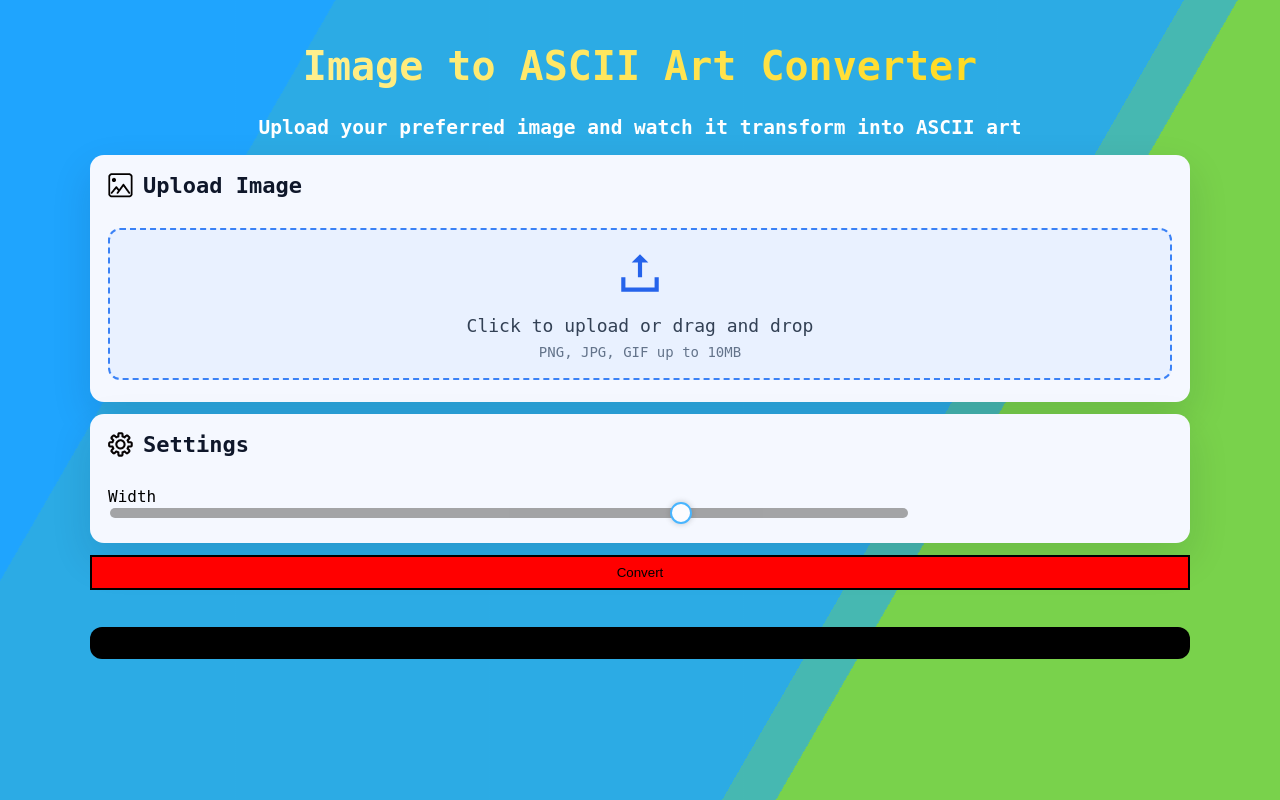
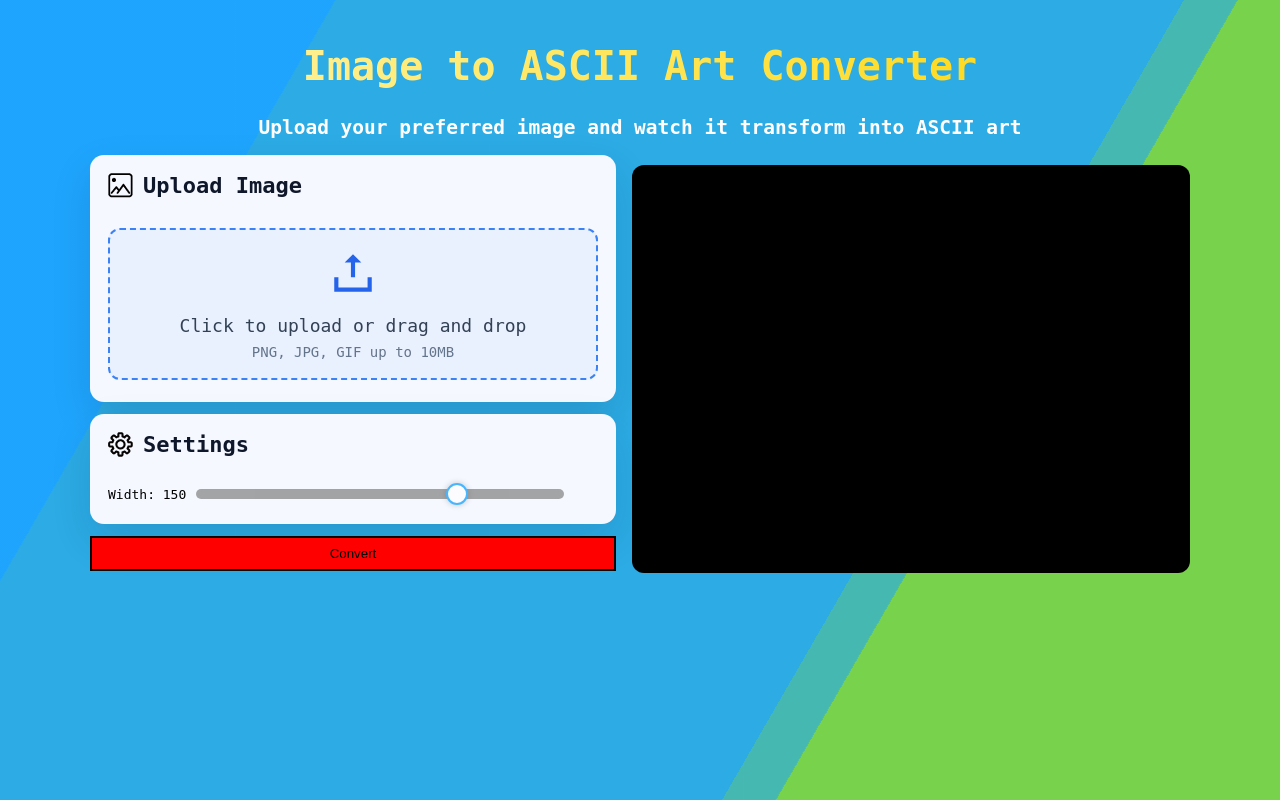
Before and after one commit to liuphui/ASCII-Images, a FastAPI app: page / in a window 1280 px wide. Run offline with FastAPI, Linux system fonts and the light colour scheme.

Commit message:
Changed layout so that controls and output to be side by side

```diff
--- a/static/style.css
+++ b/static/style.css
@@ -79,6 +79,12 @@ h2 {
   padding: 16px;
 }
 
+.panel {
+  display: flex;
+  flex-direction: row;
+  gap: 16px;
+}
+
 .controls {
   display: flex;
   flex-direction: column;
@@ -102,8 +108,8 @@ button {
 }
 
 pre.ascii {
+  width: 100%;
   background: black;
-  background-size: auto;
   padding: 16px;
   border-radius: 12px;
 
@@ -112,6 +118,11 @@ pre.ascii {
   line-height: 10px;
   white-space: pre;
   overflow-x: auto;
+}
+
+.controls,
+pre.ascii {
+  flex: 1;
 }
 
 .section-card{
--- a/templates/index.html
+++ b/templates/index.html
@@ -21,15 +21,14 @@
             </h2>
         </div>
 
+        <div class="panel">
             <div class="controls">
                 <div class="section-card">
                     <div class="section-title">
                         <img src="/static/assets/uploader-icon.svg" alt="" class="icon-size" />
                         <span>Upload Image</span>
                     </div>
-
                     <input class="file-input" id="file" type="file" accept="image/*">
-
                     <label for="file" id="dropzone" class="dropzone">
                         <div class="drop-icon" aria-hidden="true">
                             <!-- inline SVG so it matches the style and can be colored -->
@@ -38,7 +37,6 @@
                                 <path d="M5 14v5h14v-5h2v7H3v-7h2z"></path>
                             </svg>
                         </div>
-
                         <div class="drop-text">
                             <div class="primary">Click to upload or drag and drop</div>
                             <div class="secondary">PNG, JPG, GIF up to 10MB</div>
@@ -52,19 +50,20 @@
                     </div>
                     <div class="slidecontainer">
                         <label>
-                        <div class="settings-text">
-                            Width
-                        </div>
-                        <input class="slide" id="width" type="range" min="20" max="200" value="150">
+                                Width:
                         </label>
+                        <span class="width-value">
+                            150
+                        </span>
+                        <input class="slide" id="width-range" type="range" min="20" max="200" value="150">
                     </div>
                 </div>
                 <button id="go">Convert</button>
             </div>
+            <pre id="out" class="ascii"></pre>
+        </div>
 
         <div id="status" class="status"></div>
-
-        <pre id="out" class="ascii"></pre>
     </div>
 
     <script src="/static/app.js"></script>
```
Lines whose indentation alone changed are shown as unchanged.
